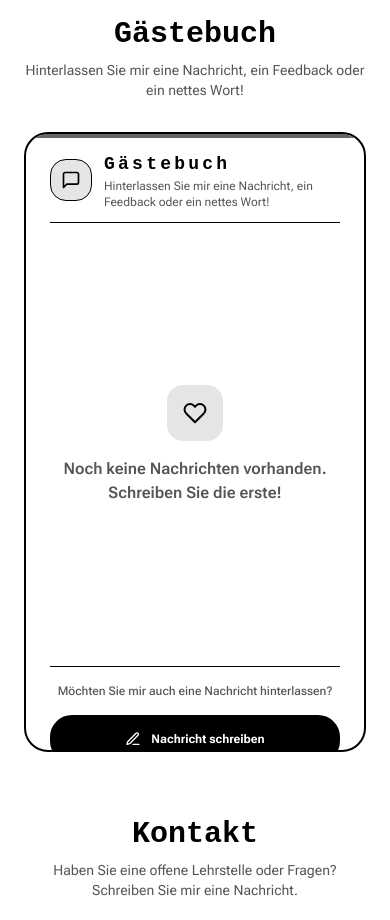
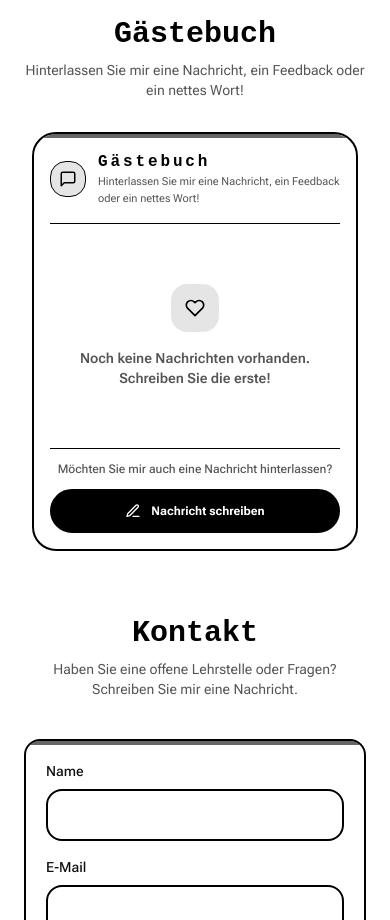
Before and after one commit to xddswi-swiss/lebenslauf, a Next.js app: page / in a window 390 px wide. Shown: the part 6280-7200 px from the top of the page. Built offline with nearby package versions, Linux system fonts and the light colour scheme; no server answers; the database is empty.

Commit message:
fix: refine mobile layout for guestbook header arrows and auto-height responsiveness

```diff
--- a/src/components/Guestbook.tsx
+++ b/src/components/Guestbook.tsx
@@ -246,7 +246,7 @@ export const Guestbook: React.FC = () => {
   const currentMsg = messages[currentIndex];
 
   return (
-    <div className="max-w-4xl mx-auto w-full space-y-6">
+    <div className="max-w-4xl mx-auto w-full space-y-4 px-2 sm:px-0">
       {/* Toast Notification */}
       {success && (
         <m.div
@@ -259,20 +259,20 @@ export const Guestbook: React.FC = () => {
         </m.div>
       )}
 
-      {/* FIXED OUTER GLASS PANEL CONTAINER */}
-      <div className="glass-card p-6 md:p-10 rounded-3xl border border-[var(--glass-border)] bg-[var(--glass-card-bg)] shadow-2xl relative overflow-hidden flex flex-col justify-between h-[620px]">
+      {/* GLASS PANEL CONTAINER: RESPONSIVE HEIGHT (AUTO ON MOBILE, FIXED 620px ON DESKTOP) */}
+      <div className="glass-card p-4 sm:p-6 md:p-10 rounded-3xl border border-[var(--glass-border)] bg-[var(--glass-card-bg)] shadow-2xl relative overflow-hidden flex flex-col justify-between h-auto md:h-[620px]">
 
-        {/* CONSTANT TOP HEADER BAR */}
-        <div className="flex items-center justify-between border-b border-[var(--glass-border)] pb-5 h-[65px] flex-shrink-0">
+        {/* TOP HEADER BAR: CLEANLY RESPONSIVE */}
+        <div className="flex flex-wrap items-center justify-between border-b border-[var(--glass-border)] pb-4 md:pb-5 gap-3 md:h-[65px] flex-shrink-0">
           <div className="flex items-center gap-3">
-            <div className="p-2.5 rounded-2xl bg-primary/10 border border-primary/20 text-primary">
-              <FiMessageSquare className="text-xl" />
+            <div className="p-2 md:p-2.5 rounded-2xl bg-primary/10 border border-primary/20 text-primary">
+              <FiMessageSquare className="text-lg md:text-xl" />
             </div>
             <div>
-              <h3 className="text-lg md:text-xl font-extrabold text-[var(--text-main)] font-logo tracking-wide">
+              <h3 className="text-base md:text-xl font-extrabold text-[var(--text-main)] font-logo tracking-wide">
                 {t.title}
               </h3>
-              <p className="text-xs text-[var(--text-muted)]">
+              <p className="text-[11px] md:text-xs text-[var(--text-muted)]">
                 {mode === "view" && messages.length > 0
                   ? `${t.msgCounter} ${currentIndex + 1} / ${messages.length}`
                   : t.subtitle}
@@ -283,30 +283,30 @@ export const Guestbook: React.FC = () => {
           {/* Controls: Arrows in View Mode, Back Button in Write Mode */}
           {mode === "view" ? (
             messages.length > 1 && (
-              <div className="flex items-center gap-2">
+              <div className="flex items-center gap-1.5 md:gap-2 ml-auto sm:ml-0">
                 <button
                   onClick={handlePrev}
-                  className="p-2.5 rounded-xl glass-card hover:border-primary text-[var(--text-main)] hover:text-primary transition-all cursor-pointer hover:scale-105 active:scale-95 border border-[var(--glass-border)]"
+                  className="p-2 md:p-2.5 rounded-xl glass-card hover:border-primary text-[var(--text-main)] hover:text-primary transition-all cursor-pointer hover:scale-105 active:scale-95 border border-[var(--glass-border)]"
                   aria-label="Previous Message"
                 >
-                  <FiChevronLeft className="text-lg" />
+                  <FiChevronLeft className="text-base md:text-lg" />
                 </button>
-                <span className="font-mono text-xs font-bold text-[var(--text-muted)] px-2">
+                <span className="font-mono text-xs font-bold text-[var(--text-muted)] px-1.5 md:px-2">
                   {currentIndex + 1} / {messages.length}
                 </span>
                 <button
                   onClick={handleNext}
-                  className="p-2.5 rounded-xl glass-card hover:border-primary text-[var(--text-main)] hover:text-primary transition-all cursor-pointer hover:scale-105 active:scale-95 border border-[var(--glass-border)]"
+                  className="p-2 md:p-2.5 rounded-xl glass-card hover:border-primary text-[var(--text-main)] hover:text-primary transition-all cursor-pointer hover:scale-105 active:scale-95 border border-[var(--glass-border)]"
                   aria-label="Next Message"
                 >
-                  <FiChevronRight className="text-lg" />
+                  <FiChevronRight className="text-base md:text-lg" />
                 </button>
               </div>
             )
           ) : (
             <button
               onClick={() => setMode("view")}
-              className="flex items-center gap-2 px-4 py-2 rounded-xl glass-card hover:border-primary text-xs font-bold text-[var(--text-main)] hover:text-primary transition-all cursor-pointer border border-[var(--glass-border)]"
+              className="flex items-center gap-1.5 px-3 py-1.5 md:px-4 md:py-2 rounded-xl glass-card hover:border-primary text-xs font-bold text-[var(--text-main)] hover:text-primary transition-all cursor-pointer border border-[var(--glass-border)] ml-auto sm:ml-0"
             >
               <FiArrowLeft className="text-sm" />
               <span>{t.btnBack}</span>
@@ -314,8 +314,8 @@ export const Guestbook: React.FC = () => {
           )}
         </div>
 
-        {/* INNER SWAPPABLE PANEL BOX (EXACT SAME 410px HEIGHT IN BOTH MODES) */}
-        <div className="my-4 flex-1 h-[410px] min-h-[410px] max-h-[410px] overflow-hidden relative">
+        {/* INNER SWAPPABLE PANEL BOX */}
+        <div className="my-3 md:my-4 flex-1 h-auto md:h-[410px] md:min-h-[410px] md:max-h-[410px] relative">
           <AnimatePresence mode="wait">
             {mode === "view" ? (
               /* --- VIEW MODE: DISPLAY CURRENT MESSAGE --- */
@@ -328,11 +328,11 @@ export const Guestbook: React.FC = () => {
                 className="h-full flex flex-col justify-between space-y-4"
               >
                 {messages.length === 0 ? (
-                  <div className="text-center space-y-4 py-16 h-full flex flex-col items-center justify-center">
-                    <div className="w-14 h-14 rounded-2xl bg-primary/10 text-primary flex items-center justify-center text-2xl font-bold shadow-inner">
+                  <div className="text-center space-y-4 py-12 md:py-16 h-full flex flex-col items-center justify-center">
+                    <div className="w-12 h-12 md:w-14 md:h-14 rounded-2xl bg-primary/10 text-primary flex items-center justify-center text-xl md:text-2xl font-bold shadow-inner">
                       <FiHeart />
                     </div>
-                    <p className="text-base md:text-lg font-semibold text-[var(--text-muted)]">
+                    <p className="text-sm md:text-lg font-semibold text-[var(--text-muted)]">
                       {t.emptyFeed}
                     </p>
                   </div>
@@ -347,31 +347,31 @@ export const Guestbook: React.FC = () => {
                       className="h-full flex flex-col justify-between space-y-4"
                     >
                       {/* Author Header */}
-                      <div className="flex items-center justify-between h-[52px] flex-shrink-0">
-                        <div className="flex items-center gap-3.5">
-                          <div className="w-12 h-12 rounded-2xl bg-gradient-to-br from-primary/20 via-primary to-secondary flex items-center justify-center text-white font-black text-xl shadow-lg shadow-primary/20">
+                      <div className="flex flex-wrap items-center justify-between gap-2 min-h-[48px] flex-shrink-0">
+                        <div className="flex items-center gap-3">
+                          <div className="w-10 h-10 md:w-12 md:h-12 rounded-2xl bg-gradient-to-br from-primary/20 via-primary to-secondary flex items-center justify-center text-white font-black text-lg md:text-xl shadow-lg shadow-primary/20 flex-shrink-0">
                             {currentMsg.name.charAt(0).toUpperCase()}
                           </div>
                           <div>
-                            <h4 className="text-lg md:text-xl font-bold text-[var(--text-main)]">
+                            <h4 className="text-base md:text-xl font-bold text-[var(--text-main)] leading-tight">
                               {currentMsg.name}
                             </h4>
-                            <span className="text-xs text-[var(--text-muted)] flex items-center gap-1 mt-0.5 font-medium">
+                            <span className="text-[11px] md:text-xs text-[var(--text-muted)] flex items-center gap-1 mt-0.5 font-medium">
                               <FiCalendar className="text-xs" />
                               {formatDate(currentMsg.created_at)}
                             </span>
                           </div>
                         </div>
 
-                        <span className="inline-flex items-center gap-1 px-3 py-1 rounded-full bg-primary/10 text-primary text-xs font-bold border border-primary/20">
+                        <span className="inline-flex items-center gap-1 px-2.5 py-1 rounded-full bg-primary/10 text-primary text-[11px] md:text-xs font-bold border border-primary/20">
                           <FiCheckCircle className="text-xs" />
                           <span>{t.badgeApproved}</span>
                         </span>
                       </div>
 
-                      {/* Body Message Box - EXACT MATCHING INNER HEIGHT */}
-                      <div className="p-6 md:p-8 rounded-2xl bg-[var(--badge-bg)] border border-[var(--glass-border)] flex-1 h-[340px] overflow-y-auto custom-scrollbar flex flex-col justify-start">
-                        <p className="text-base md:text-lg text-[var(--text-main)] leading-relaxed whitespace-pre-line font-sans">
+                      {/* Body Message Box */}
+                      <div className="p-4 sm:p-6 md:p-8 rounded-2xl bg-[var(--badge-bg)] border border-[var(--glass-border)] flex-1 min-h-[180px] md:h-[340px] overflow-y-auto custom-scrollbar flex flex-col justify-start">
+                        <p className="text-sm md:text-lg text-[var(--text-main)] leading-relaxed whitespace-pre-line font-sans">
                           {currentMsg.message}
                         </p>
                       </div>
@@ -380,7 +380,7 @@ export const Guestbook: React.FC = () => {
                 )}
               </m.div>
             ) : (
-              /* --- WRITE MODE: FORM FILLS THE EXACT SAME 410px INNER HEIGHT --- */
+              /* --- WRITE MODE: FORM IN THE INNER BOX --- */
               <m.div
                 key="inner-write-mode"
                 initial={{ opacity: 0, scale: 0.98 }}
@@ -389,9 +389,21 @@ export const Guestbook: React.FC = () => {
                 transition={{ duration: 0.3, ease: [0.16, 1, 0.3, 1] }}
                 className="h-full flex flex-col justify-between"
               >
-                <form onSubmit={handleSubmit} className="h-full flex flex-col justify-between">
+                {/* Back button visible at top of form on mobile */}
+                <div className="sm:hidden mb-3">
+                  <button
+                    type="button"
+                    onClick={() => setMode("view")}
+                    className="w-full flex items-center justify-center gap-2 py-2 rounded-xl glass-card text-xs font-bold text-[var(--text-main)] border border-[var(--glass-border)]"
+                  >
+                    <FiArrowLeft className="text-xs" />
+                    <span>{t.btnBack}</span>
+                  </button>
+                </div>
+
+                <form onSubmit={handleSubmit} className="h-full flex flex-col justify-between space-y-3">
                   {errorMsg && (
-                    <div className="p-2.5 rounded-2xl bg-rose-500/10 border border-rose-500/20 text-rose-400 text-xs font-semibold flex items-center gap-2 mb-2">
+                    <div className="p-2.5 rounded-2xl bg-rose-500/10 border border-rose-500/20 text-rose-400 text-xs font-semibold flex items-center gap-2">
                       <span>⚠️ {errorMsg}</span>
                     </div>
                   )}
@@ -417,17 +429,18 @@ export const Guestbook: React.FC = () => {
                       </div>
                     </div>
 
-                    {/* Message Textarea - EXPANDS TO FILL THE PANEL */}
+                    {/* Message Textarea */}
                     <div className="space-y-1 flex-1 flex flex-col">
                       <label className="text-[10px] font-bold text-[var(--text-muted)] uppercase tracking-wider">
                         {t.lblMessage}
                       </label>
                       <textarea
                         required
+                        rows={4}
                         value={message}
                         onChange={(e) => setMessage(e.target.value)}
                         placeholder={t.placeholderMessage}
-                        className="w-full px-4 py-3 rounded-xl bg-white dark:bg-zinc-950/40 border border-neutral-400 dark:border-zinc-700 focus:border-primary focus:outline-none text-[var(--text-main)] text-sm transition-all flex-1 min-h-[120px] leading-relaxed resize-none shadow-sm"
+                        className="w-full px-4 py-3 rounded-xl bg-white dark:bg-zinc-950/40 border border-neutral-400 dark:border-zinc-700 focus:border-primary focus:outline-none text-[var(--text-main)] text-sm transition-all flex-1 min-h-[110px] leading-relaxed resize-none shadow-sm"
                       />
                     </div>
 
@@ -440,7 +453,7 @@ export const Guestbook: React.FC = () => {
                         </div>
                         <div
                           suppressHydrationWarning
-                          className="text-base font-black text-primary tracking-wide font-mono"
+                          className="text-sm md:text-lg font-black text-primary tracking-wide font-mono"
                         >
                           {captcha?.text}
                         </div>
@@ -465,7 +478,7 @@ export const Guestbook: React.FC = () => {
                     </div>
                   </div>
 
-                  <div className="pt-3 flex justify-end">
+                  <div className="pt-2 flex justify-end">
                     <button
                       type="submit"
                       disabled={isSubmitting}
@@ -485,8 +498,8 @@ export const Guestbook: React.FC = () => {
           </AnimatePresence>
         </div>
 
-        {/* CONSTANT BOTTOM CTA BAR (EXACT 60px HEIGHT) */}
-        <div className="pt-4 border-t border-[var(--glass-border)] flex flex-col sm:flex-row items-center justify-between gap-4 h-[60px] flex-shrink-0">
+        {/* BOTTOM CTA BAR */}
+        <div className="pt-3 md:pt-4 border-t border-[var(--glass-border)] flex flex-col sm:flex-row items-center justify-between gap-3 md:h-[60px] flex-shrink-0">
           <p className="text-xs md:text-sm text-[var(--text-muted)] font-medium text-center sm:text-left">
             {mode === "view" ? t.ctaText : t.ctaTextBack}
           </p>
@@ -497,7 +510,7 @@ export const Guestbook: React.FC = () => {
                 generateCaptcha();
                 setMode("write");
               }}
-              className="px-6 py-3.5 rounded-2xl bg-primary hover:opacity-90 text-white font-bold text-xs md:text-sm shadow-lg shadow-primary/20 hover:shadow-primary/35 transition-all duration-300 cursor-pointer flex items-center gap-2.5 hover:scale-[1.03] active:scale-95 w-full sm:w-auto justify-center"
+              className="px-6 py-3 md:py-3.5 rounded-2xl bg-primary hover:opacity-90 text-white font-bold text-xs md:text-sm shadow-lg shadow-primary/20 hover:shadow-primary/35 transition-all duration-300 cursor-pointer flex items-center gap-2.5 hover:scale-[1.03] active:scale-95 w-full sm:w-auto justify-center"
             >
               <FiEdit3 className="text-base" />
               <span>{t.btnWrite}</span>
@@ -505,7 +518,7 @@ export const Guestbook: React.FC = () => {
           ) : (
             <button
               onClick={() => setMode("view")}
-              className="px-6 py-3.5 rounded-2xl glass-card hover:border-primary/50 text-[var(--text-main)] hover:text-primary font-bold text-xs md:text-sm transition-all duration-300 cursor-pointer flex items-center gap-2 border border-[var(--glass-border)] w-full sm:w-auto justify-center"
+              className="px-6 py-3 md:py-3.5 rounded-2xl glass-card hover:border-primary/50 text-[var(--text-main)] hover:text-primary font-bold text-xs md:text-sm transition-all duration-300 cursor-pointer flex items-center gap-2 border border-[var(--glass-border)] w-full sm:w-auto justify-center"
             >
               <FiArrowLeft className="text-base" />
               <span>{t.btnBack}</span>
```
